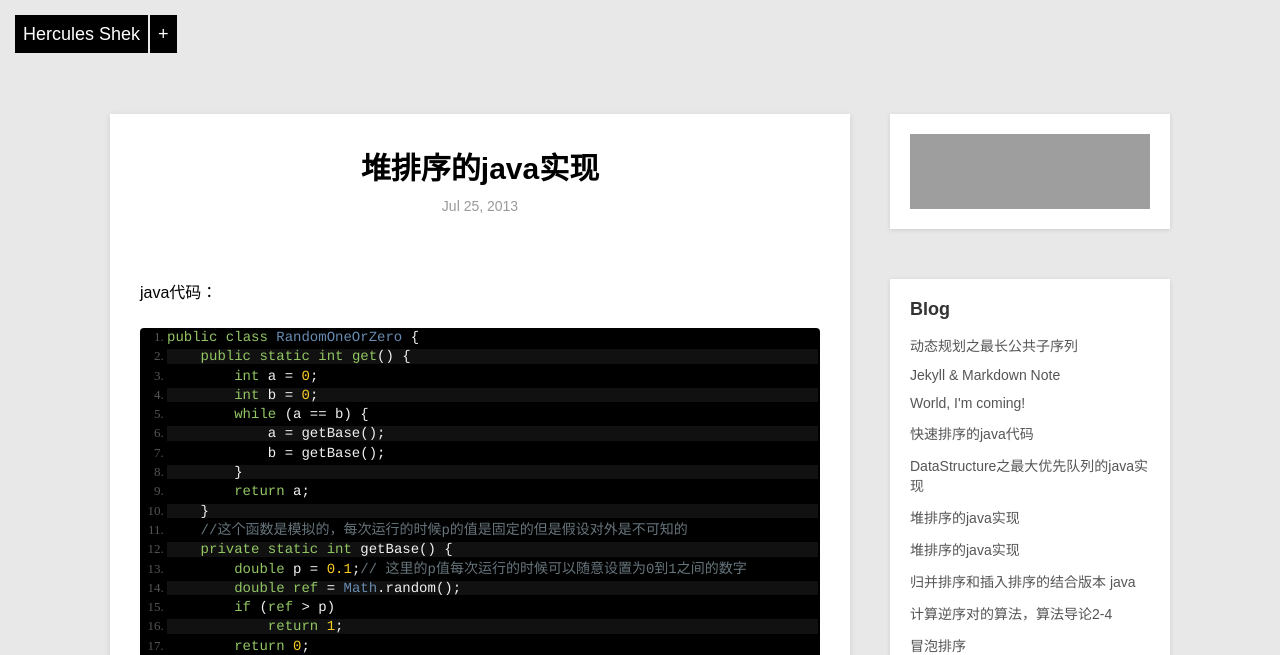
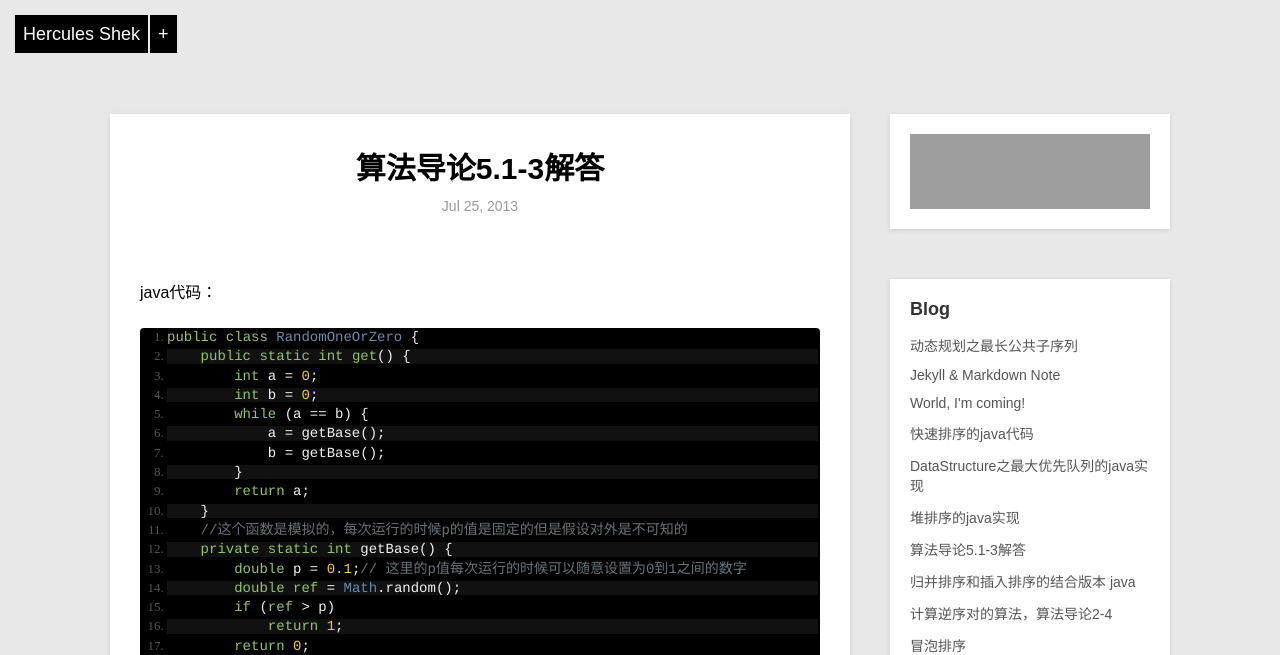
Before and after one commit to HerculesShek/HerculesShek.github.io, a Jekyll site: the page built from _posts/2013-7-25-Introduction-to-Algorithm-5.1-3.md, in a window 1280 px wide. Shown: the top 655 px of the page. Built offline with Jekyll 4.4.1, drawn with Linux system fonts in a browser that asks for light colours; Markdown is read by kramdown in place of the engine named in the settings; grey boxes are pictures that could not be loaded.

Commit message:
update post

```diff
--- a/_posts/2013-7-25-Introduction-to-Algorithm-5.1-3.md
+++ b/_posts/2013-7-25-Introduction-to-Algorithm-5.1-3.md
@@ -1,8 +1,8 @@
 ---
 layout: post
-title: 堆排序的java实现
+title: 算法导论5.1-3解答
 category: blog
-description: 堆排序
+description: 习题练习
 ---
 
 java代码：
```
